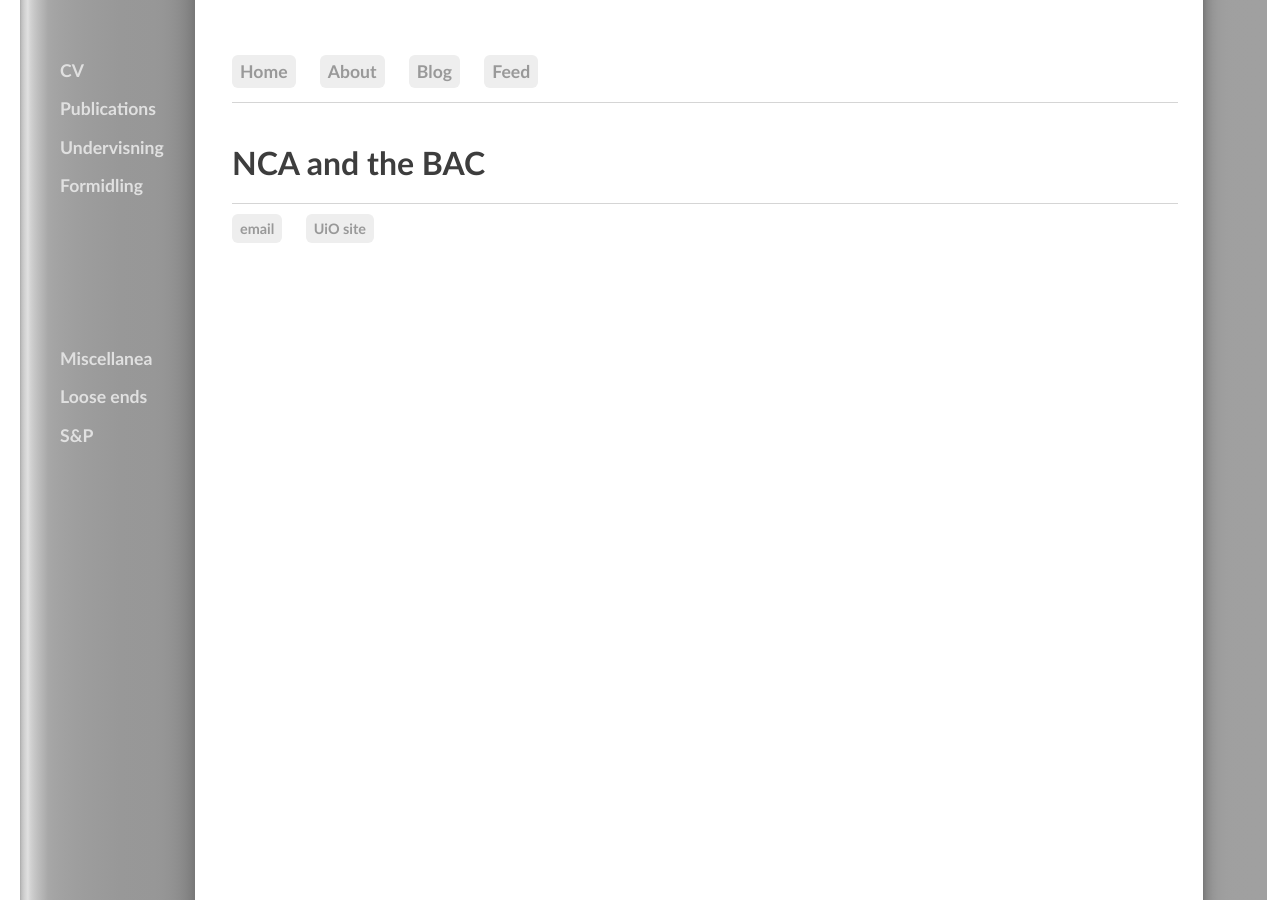
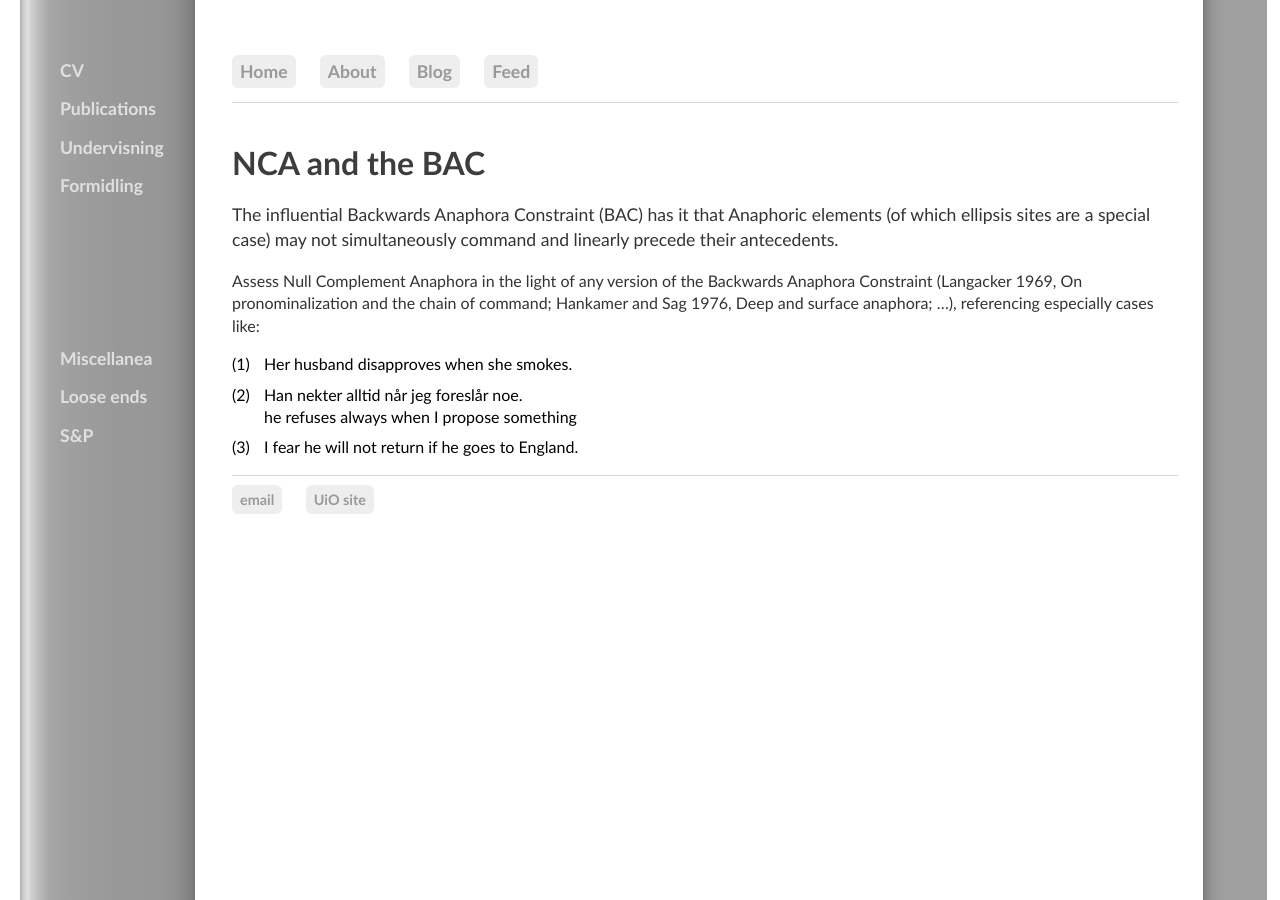
Before and after one commit to kjelljs/kjelljs.github.io, a Jekyll site: the page built from courses/ellipsis/nca2.html, in a window 1280 px wide. Built offline with Jekyll 4.4.1, drawn with Linux system fonts in a browser that asks for light colours.

Commit message:
Update nca2.html

```diff
--- a/courses/ellipsis/nca2.html
+++ b/courses/ellipsis/nca2.html
@@ -2,6 +2,30 @@
 layout: post
 title: "NCA and the BAC"
 ---
+<style>
+  ol {
+  margin-left: 0;
+  padding-left: 0;
+}
+ol li {
+  display: block;
+  margin-bottom: .5em;
+  margin-left: 2em;
+}
+ol li::before {
+  display: inline-block;
+  content: "(" counter(item) ") ";
+  counter-increment: item;
+  width: 2em;
+  margin-left: -2em;
+}
+</style>
 
-<div class="ingress"><p></p></div>
-<p></p>
+<div class="ingress"><p>The influential Backwards Anaphora Constraint (BAC) has it that Anaphoric elements (of which ellipsis sites are a special case) may not simultaneously command and linearly precede their antecedents.</p></div>
+<p>Assess Null Complement Anaphora in the light of any version of the Backwards Anaphora Constraint (Langacker 1969, On pronominalization and the chain of command; Hankamer and Sag 1976, Deep and surface anaphora; …), referencing especially cases like:
+</p>
+<ol style="counter-reset: item 0"><li>Her husband disapproves when she smokes.
+  </li><li>Han nekter  alltid    når      jeg foreslår noe.</br>
+he    refuses   always when   I     propose  something</li>
+<li>I fear he will not return if he goes to England.</li>
+</ol>
```
